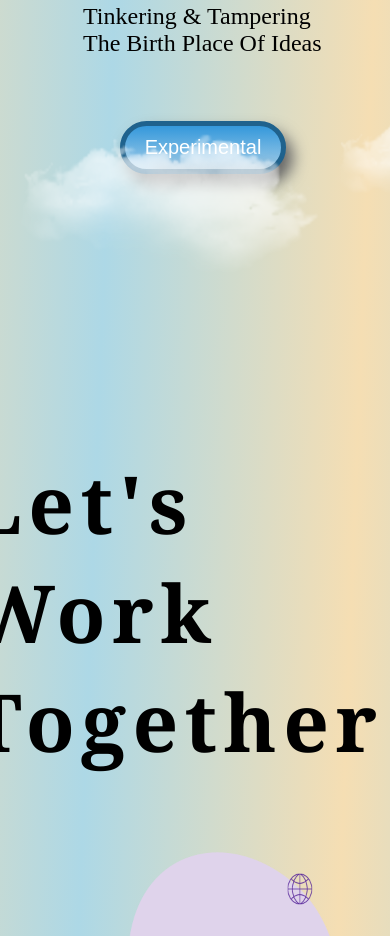
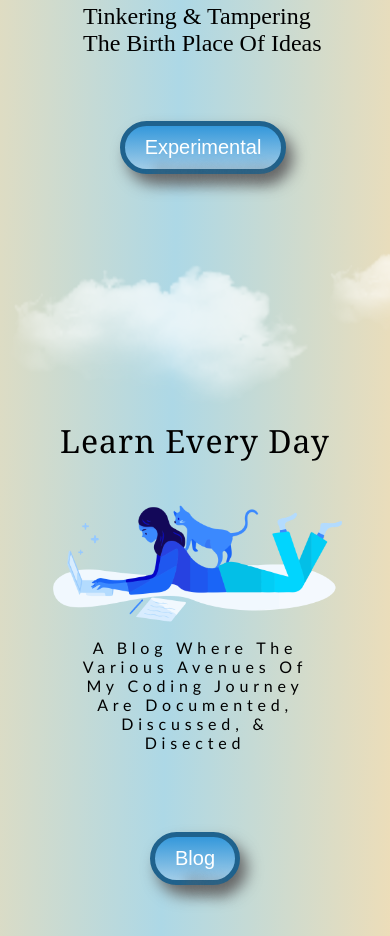
Before and after one commit to ABSURD0/portfolio-2.0, a plain HTML site: page index.html in a window 390 px wide. Shown: the part 3926-4862 px from the top of the page. Drawn offline with Linux system fonts and the light colour scheme; a web font is replaced by a local one.

Commit message:
Add files via upload
new section, new media qs

```diff
--- a/index.html
+++ b/index.html
@@ -131,6 +131,29 @@
 
 </div>
 
+<div class="cloud-row-container fade-in">
+  <img src="images\cloud3.png" alt="cloud" class="cloud-image from-right slide-in">
+  <img src="images\cloud3.png" alt="cloud" class="cloud-image from-left slide-in">
+  <img src="images\cloud3.png" alt="cloud" class="cloud-image from-right slide-in">
+  <img src="images\cloud3.png" alt="cloud" class="cloud-image from-left slide-in">
+</div>
+
+<div class="learn">
+  <div class="learn-header">Learn every day</div>
+  <img src="images\layDownCatComputer.png" alt="learn" class="learn-header-image">
+  <p class="learn-p">A blog where the various avenues of my coding journey are documented, discussed, & disected </p>
+  <a href="#" class="learn-button">Blog</a>
+</div>
+
+<div class="cloud-row-container fade-in">
+  <img src="images\cloud3.png" alt="cloud" class="cloud-image from-right slide-in">
+  <img src="images\cloud3.png" alt="cloud" class="cloud-image from-left slide-in">
+  <img src="images\cloud3.png" alt="cloud" class="cloud-image from-right slide-in">
+  <img src="images\cloud3.png" alt="cloud" class="cloud-image from-left slide-in">
+</div>
+
+
+
 
 
 <div class="work-together-container">
@@ -145,6 +168,8 @@
 
 </div>
 
+
+
   </section>
 
 
--- a/style.css
+++ b/style.css
@@ -341,7 +341,7 @@
 
 
 .main-section{
-            height: 1200vh;
+            height: 2200vh;
             width: 100%;
             background-image: linear-gradient(to bottom right, wheat, lightblue, wheat, lightblue);
             display: flex;
@@ -592,6 +592,13 @@ margin-bottom: 1rem;
 
 }
 
+.projects-sub-container-mobile{
+  display: flex;
+  flex-direction: row;
+  justify-content: space-between;
+  align-items: center;
+}
+
 .projects-sub-h2{
 font-size: 5rem;
 font-family:'Trebuchet MS', 'Lucida Sans Unicode', 'Lucida Grande', 'Lucida Sans', Arial, sans-serif;
@@ -811,6 +818,145 @@ transform: scale(.9);
 
 
 
+
+
+
+.learn{
+  height:50rem;
+  width: 80%;
+  margin-top: -10rem;
+
+display: flex;
+flex-direction: column;
+justify-content: flex-start;
+align-items:center;
+}
+
+.learn-header{
+  font-size: 6rem;
+  font-family: Georgia, 'Times New Roman', Times, serif;
+  font-weight: 500;
+text-transform: capitalize;
+margin-bottom: 1rem;
+letter-spacing: 1rem;
+
+}
+
+.learn-header-image{
+width: 30rem;
+height: 30rem;
+margin-top: -5rem;
+}
+
+.learn-p{
+  width: 40%;
+  font-size: 2rem;
+  font-family:'Trebuchet MS', 'Lucida Sans Unicode', 'Lucida Grande', 'Lucida Sans', Arial, sans-serif;
+  font-weight: 300;
+  text-transform: capitalize;
+  margin-top: 5rem;
+  margin-bottom: 5rem;
+  letter-spacing: .3rem;
+  text-align: center;
+  margin-top: -5rem;
+}
+
+.learn-button{
+  background: #3498db;
+  background-image: -webkit-linear-gradient(top, #3498db, #a2cde8);
+  background-image: -moz-linear-gradient(top, #3498db, #a2cde8);
+  background-image: -ms-linear-gradient(top, #3498db, #a2cde8);
+  background-image: -o-linear-gradient(top, #3498db, #a2cde8);
+  background-image: linear-gradient(to bottom, #3498db, #a2cde8);
+  -webkit-border-radius: 28;
+  -moz-border-radius: 28;
+  border-radius: 28px;
+  text-shadow: 11px 26px 13px #666666;
+  -webkit-box-shadow: 7px 10px 15px #666666;
+  -moz-box-shadow: 7px 10px 15px #666666;
+  box-shadow: 7px 10px 15px #666666;
+  font-family: Arial;
+  color: #ffffff;
+  font-size: 20px;
+  padding: 10px 20px 10px 20px;
+  border: solid #1f628d 5px;
+  text-decoration: none;
+
+
+}
+
+.learn-button:hover{
+  background: #8fc3e3;
+  background-image: -webkit-linear-gradient(top, #8fc3e3, #3498db);
+  background-image: -moz-linear-gradient(top, #8fc3e3, #3498db);
+  background-image: -ms-linear-gradient(top, #8fc3e3, #3498db);
+  background-image: -o-linear-gradient(top, #8fc3e3, #3498db);
+  background-image: linear-gradient(to bottom, #8fc3e3, #3498db);
+  text-decoration: none;
+  transform: scale(1.2);
+}
+
+.learn-button:active{
+transform: scale(.9);
+}
+
+
+
+@media (max-width: 1200px){
+
+.learn{
+  height: 50rem;
+}
+
+  .learn-header{
+    font-size: 4rem;
+    letter-spacing: .5rem;
+  }
+
+  .learn-header-image{
+  width: 30rem;
+  height: 30rem;
+
+  }
+
+  .learn-p{
+    width: 40%;
+    font-size: 1rem;
+  }
+
+}
+
+@media (max-width: 765px){
+  .learn-header{
+    font-size: 2rem;
+    letter-spacing: 5px;
+  }
+}
+
+@media (max-width: 500px){
+
+  .learn{
+    height: 35rem;
+  }
+
+  .learn-header{
+    font-size: 2rem;
+    letter-spacing: 1px;
+  }
+
+  .learn-header-image{
+    width: 20rem;
+    height: 20rem;
+  }
+
+  .learn-p{
+    width: 80%;
+  }
+}
+
+
+
+
 .work-together-container{
   width: 95%;
   height: 50rem;
```
Also changed, not shown: images/layDownCatComputer.png (added).
